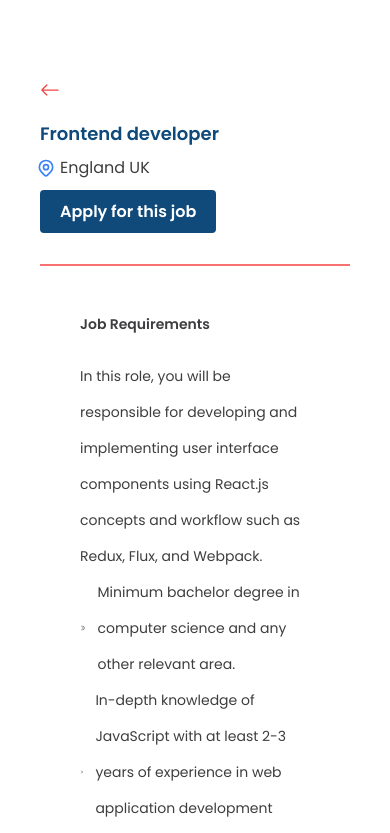
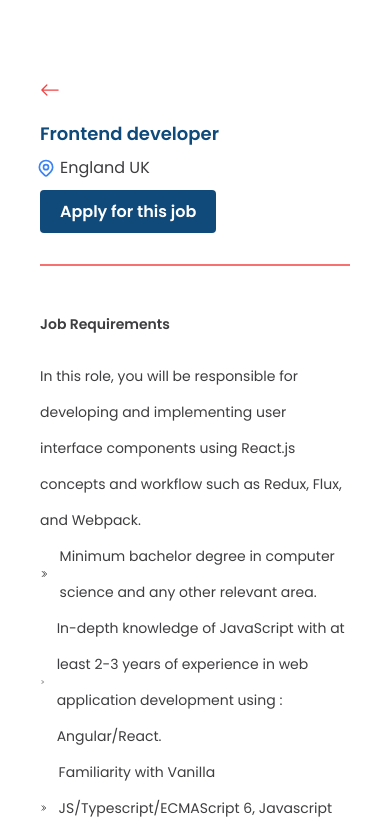
Before and after one commit to Ademayowa/jobapp-v3, a Next.js app: page /job/frontend-developer in a window 390 px wide. Shown: the top 833 px of the page. Built offline with nearby package versions, Linux system fonts and the light colour scheme.

Commit message:
refactoring

```diff
--- a/pages/job/[slug].js
+++ b/pages/job/[slug].js
@@ -38,7 +38,7 @@ export default function SingleJob({ job }) {
       </div>
       <hr className='border-b border-red-400 mx-10' />
 
-      <div className='px-10 mx-10 md:px-12 py-5 text-grayColor'>
+      <div className='px-10 md:mx-10 md:px-12 py-5 text-grayColor'>
         <div className='mt-5 text-sm md:text-base !leading-9'>
           <h4 className='my-4 font-bold'>{job.info}</h4>
           <p>{job.text}</p>
```
